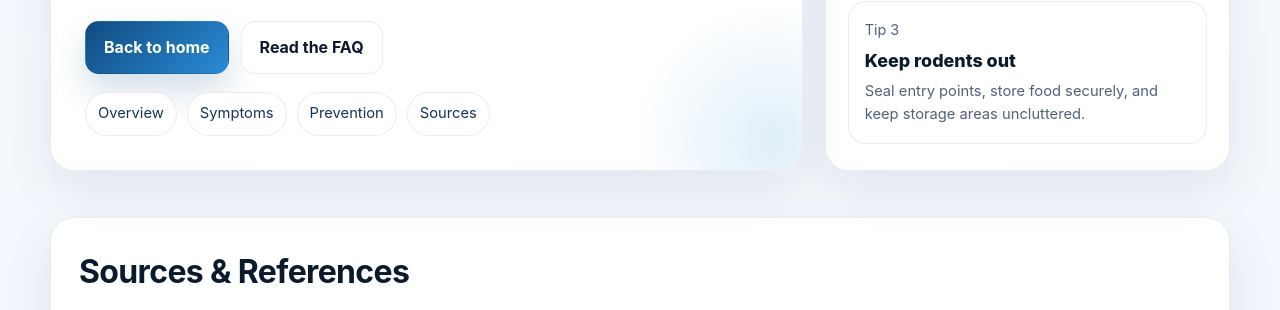
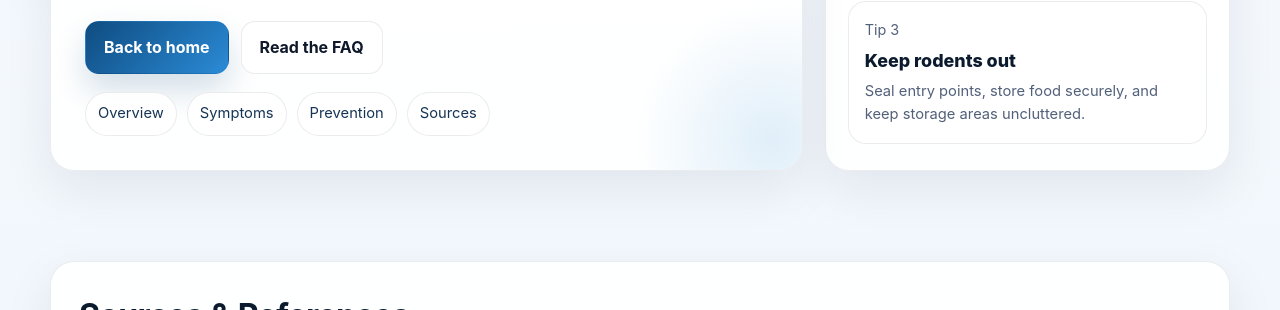
Before and after one commit to quebele/HantaGuard, a website: page sources.html in a window 1280 px wide. Shown: the part 469-779 px from the top of the page. Drawn offline with Linux system fonts and the light colour scheme.

Commit message:
Update styles.css

```diff
--- a/styles.css
+++ b/styles.css
@@ -196,6 +196,12 @@ main { padding: 8px 0 64px; }
   margin-top: 10px;
 }
 
+.ad-wrap {
+  margin-top: 20px;
+  margin-bottom: 0;
+  padding: 12px 0;
+}
+
 @media (max-width: 920px) {
   .hero-grid, .grid-2, .overview-grid { grid-template-columns: 1fr; }
   .nav { display: none; }
```
